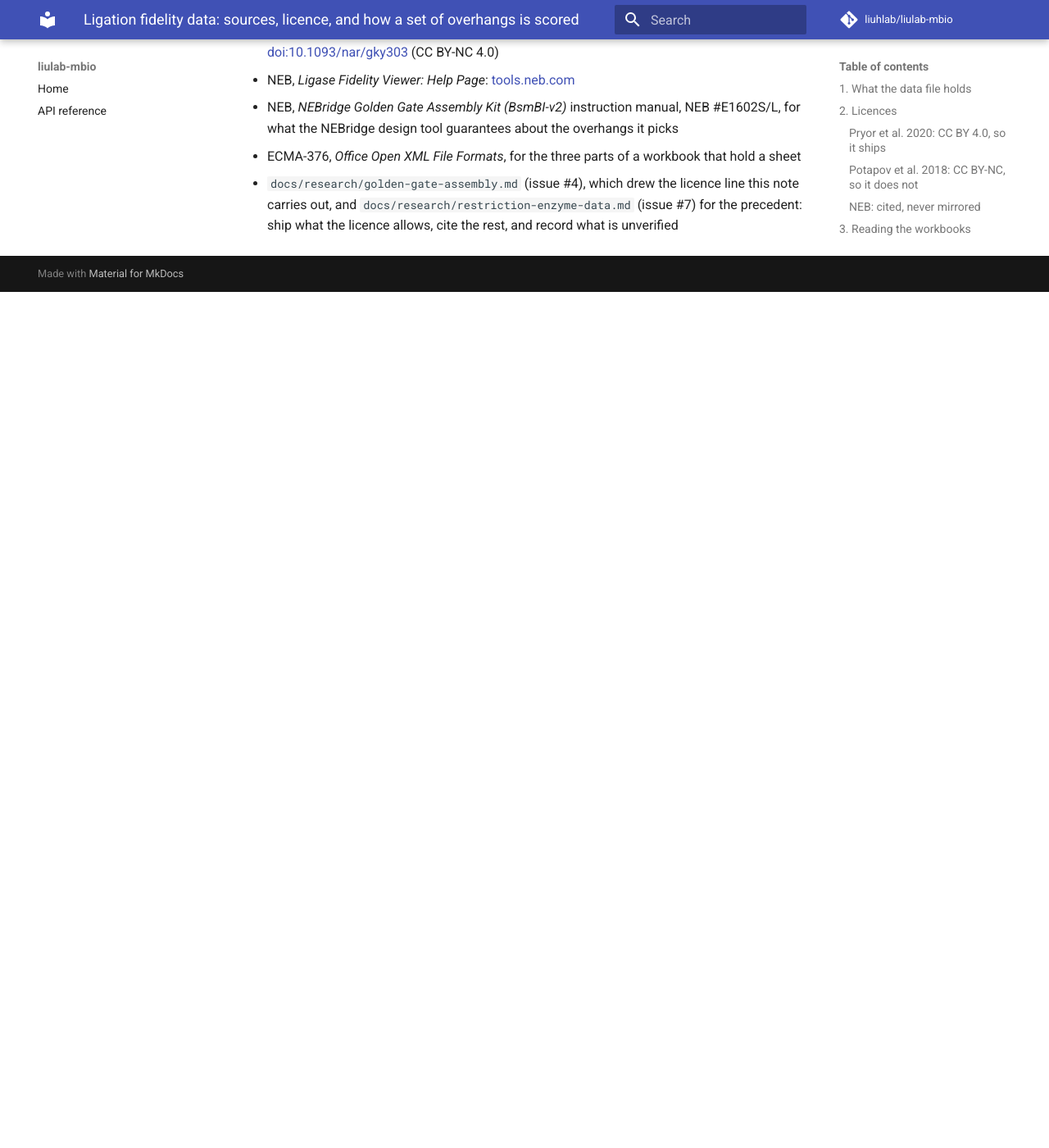
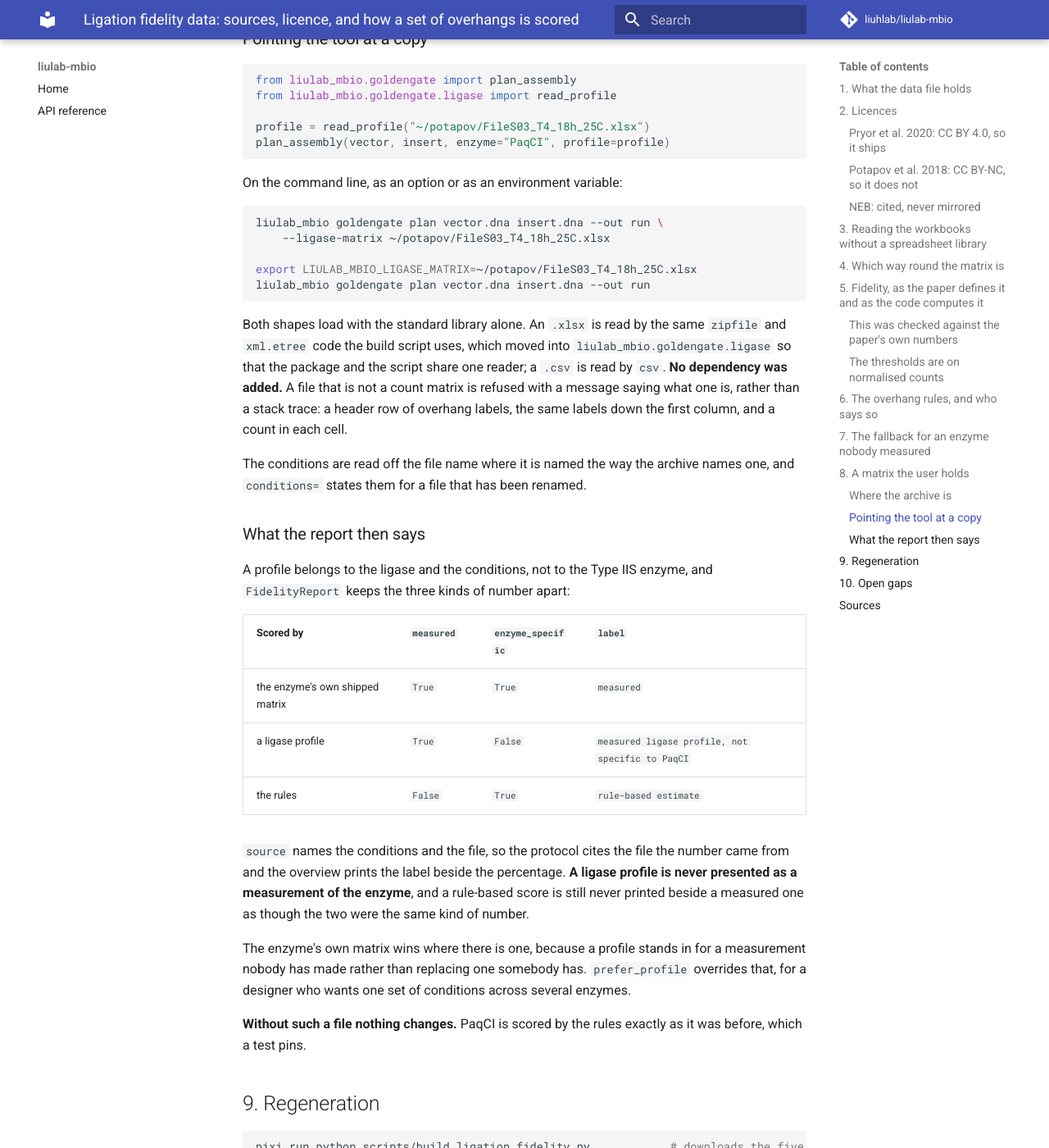
Before and after one commit to liuhlab/liulab-mbio, an MkDocs documentation site: the page built from docs/research/ligation-fidelity.md, in a window 1280 px wide and 1400 px high, scrolled down 7984 px. Shown: the whole window at 82% size. Built offline with MkDocs 1.6.1 and Material for MkDocs 9.7.7, drawn with Linux system fonts in a browser that asks for light colours; comment, search, counter and statistics services are not loaded; before the commit the page ends 8340 px from its top, so only the background shows below that; some of the changed text lies outside the part shown.

Commit message:
Record where that matrix comes from and that it is not shipped
Part of #18

Co-Authored-By: Claude Opus 5 (1M context) <noreply@anthropic.com>
Claude-Session: https://claude.ai/code/session_015pLvtQKYAVvF7732Wk1YHG

````diff
--- a/docs/research/ligation-fidelity.md
+++ b/docs/research/ligation-fidelity.md
@@ -5,7 +5,7 @@ search:
 
 # Ligation fidelity data: sources, licence, and how a set of overhangs is scored
 
-Research note for issue #11. Everything below was retrieved on **2026-09-12**. It records where
+Research note for issues #11 and #18. Everything below was retrieved on **2026-09-12**. It records where
 `src/liulab_mbio/data/ligation_fidelity.json` comes from, what its licence allows, how the
 shipped matrices are read, and which overhang rules the code applies and on whose authority.
 
@@ -248,9 +248,99 @@ A tempting alternative was rejected: scoring PaqCI on BsaI's matrix, on the argu
 ligation fidelity belongs to T4 ligase and the cycling temperature rather than to the Type IIS
 enzyme. It is a reasonable argument and it is still a substitution of one enzyme's measurement
 for another's, so `choose_enzyme` prefers an enzyme that has its own matrix instead, and says
-so in its ranking.
+so in its ranking. Section 8 does the different thing that argument actually licenses: score the
+overhangs against a measurement of **the ligase itself**, and label the number as the ligase's
+and not the enzyme's.
 
-## 8. Regeneration
+## 8. A matrix the user holds
+
+Potapov 2018 covers what Pryor does not. It profiled **T4 DNA ligase itself** across all 256
+four-base overhangs, at 25 °C and at 37 °C, for 1 hour and for 18 hours, and T7 ligase besides.
+Ligation is the ligase's work, so that data speaks to every Type IIS enzyme, including the ones
+nobody has measured.
+
+**It is CC BY-NC 4.0, so none of it is here.** No file from that archive is in this repository,
+no test fixture is copied from it, and no number of it is transcribed into the code or the tests.
+The package reads a matrix from a file **the user already holds**, so nothing is redistributed
+and nothing needs licence marking. Whoever downloads the archive accepts its terms themselves.
+
+### Where the archive is
+
+figshare item 7267505, `sb8b00333_si_002.zip`, the Supporting Data of
+[doi:10.1021/acssynbio.8b00333](https://doi.org/10.1021/acssynbio.8b00333). Six of its files are
+count matrices over every overhang pair, one per condition:
+
+| File | Ligase | Incubation |
+| --- | --- | --- |
+| `FileS01_T4_01h_25C.xlsx` | T4 | 1 h at 25 °C |
+| `FileS02_T4_01h_37C.xlsx` | T4 | 1 h at 37 °C |
+| `FileS03_T4_18h_25C.xlsx` | T4 | 18 h at 25 °C |
+| `FileS04_T4_18h_37C.xlsx` | T4 | 18 h at 37 °C |
+| `FileS06_T7_18h_25C.csv` | T7 | 18 h at 25 °C |
+| `FileS08_T7_18h_37C.csv` | T7 | 18 h at 37 °C |
+
+`FileS03` is the one to reach for, because NEB's own Viewer defaults to it: "The default
+conditions are ligation at 25°C for 18 hours; these conditions have been shown to well predict
+the results of Golden Gate assembly using typical cycled conditions."
+
+The `*_cycled` files in the same archive are **per-assembly summaries, not matrices**. They are
+refused rather than read as fidelity data, because their labels are assembly compositions and
+not overhangs.
+
+### Pointing the tool at a copy
+
+```python
+from liulab_mbio.goldengate import plan_assembly
+from liulab_mbio.goldengate.ligase import read_profile
+
+profile = read_profile("~/potapov/FileS03_T4_18h_25C.xlsx")
+plan_assembly(vector, insert, enzyme="PaqCI", profile=profile)
+```
+
+On the command line, as an option or as an environment variable:
+
+```sh
+liulab_mbio goldengate plan vector.dna insert.dna --out run \
+    --ligase-matrix ~/potapov/FileS03_T4_18h_25C.xlsx
+
+export LIULAB_MBIO_LIGASE_MATRIX=~/potapov/FileS03_T4_18h_25C.xlsx
+liulab_mbio goldengate plan vector.dna insert.dna --out run
+```
+
+Both shapes load with the standard library alone. An `.xlsx` is read by the same `zipfile` and
+`xml.etree` code the build script uses, which moved into `liulab_mbio.goldengate.ligase` so that
+the package and the script share one reader; a `.csv` is read by `csv`. **No dependency was
+added.** A file that is not a count matrix is refused with a message saying what one is, rather
+than a stack trace: a header row of overhang labels, the same labels down the first column, and
+a count in each cell.
+
+The conditions are read off the file name where it is named the way the archive names one, and
+`conditions=` states them for a file that has been renamed.
+
+### What the report then says
+
+A profile belongs to the ligase and the conditions, not to the Type IIS enzyme, and
+`FidelityReport` keeps the three kinds of number apart:
+
+| Scored by | `measured` | `enzyme_specific` | `label` |
+| --- | --- | --- | --- |
+| the enzyme's own shipped matrix | `True` | `True` | `measured` |
+| a ligase profile | `True` | `False` | `measured ligase profile, not specific to PaqCI` |
+| the rules | `False` | `True` | `rule-based estimate` |
+
+`source` names the conditions and the file, so the protocol cites the file the number came from
+and the overview prints the label beside the percentage. **A ligase profile is never presented as
+a measurement of the enzyme**, and a rule-based score is still never printed beside a measured
+one as though the two were the same kind of number.
+
+The enzyme's own matrix wins where there is one, because a profile stands in for a measurement
+nobody has made rather than replacing one somebody has. `prefer_profile` overrides that, for a
+designer who wants one set of conditions across several enzymes.
+
+**Without such a file nothing changes.** PaqCI is scored by the rules exactly as it was before,
+which a test pins.
+
+## 9. Regeneration
 
 ```sh
 pixi run python scripts/build_ligation_fidelity.py            # downloads the five tables
@@ -264,14 +354,14 @@ redirecting to signed storage, which `urllib` follows. Nothing else is fetched.
 Tests never touch the network: `tests/test_build_ligation_fidelity.py` writes the three XML
 parts of a workbook itself and reads them back, which is also what makes the guards testable.
 
-## 9. Open gaps
+## 10. Open gaps
 
 | Item | Why it is missing | What is done instead |
 | --- | --- | --- |
 | The exact query set NEB's own tool uses | The Viewer v2 help page is 403 and the v1 page does not spell the arithmetic | The reading above, checked against three published numbers |
 | Why two GetSet table sets score 1.5 and 4 points low | The sets as printed may not be the whole reaction | Recorded in section 5, untouched |
-| T7 DNA ligase, and static 25 °C conditions | Only Potapov 2018 covers them, CC BY-NC | Cited, not shipped |
-| A matrix for PaqCI, AarI, BspQI, BtgZI | Nobody has published one | The rule-based fallback, labelled as such |
+| T7 DNA ligase, and static 25 °C conditions | Only Potapov 2018 covers them, CC BY-NC | Not shipped; read from the user's own copy (section 8) |
+| A matrix for PaqCI, AarI, BspQI, BtgZI | Nobody has published one | A ligase profile where the user holds one, the rule-based fallback otherwise, each labelled |
 
 ## Sources
 
````
Also changed, not shown: CONTEXT.md (+8 -0 lines).
